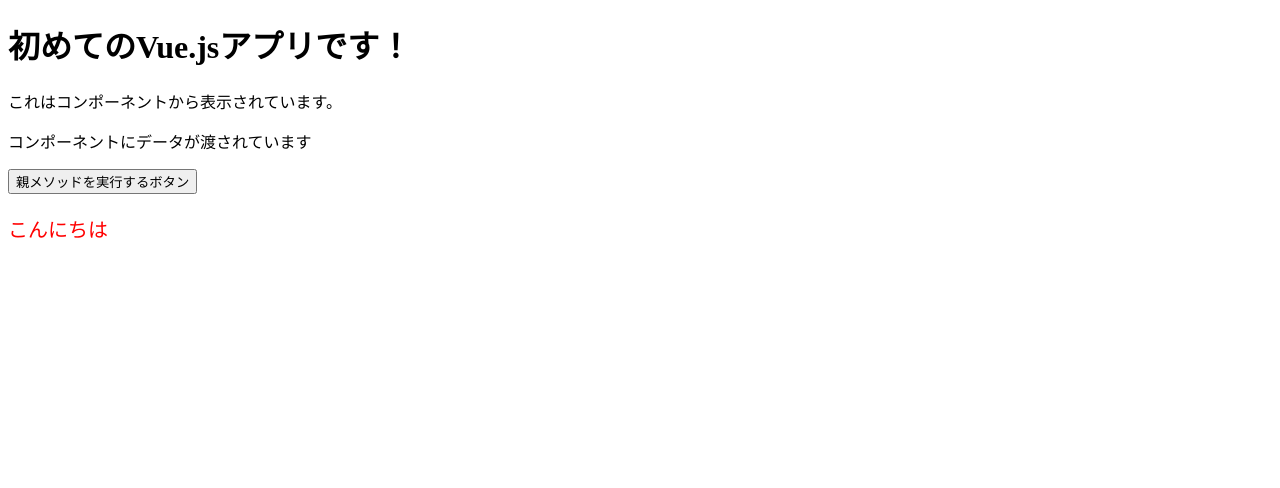
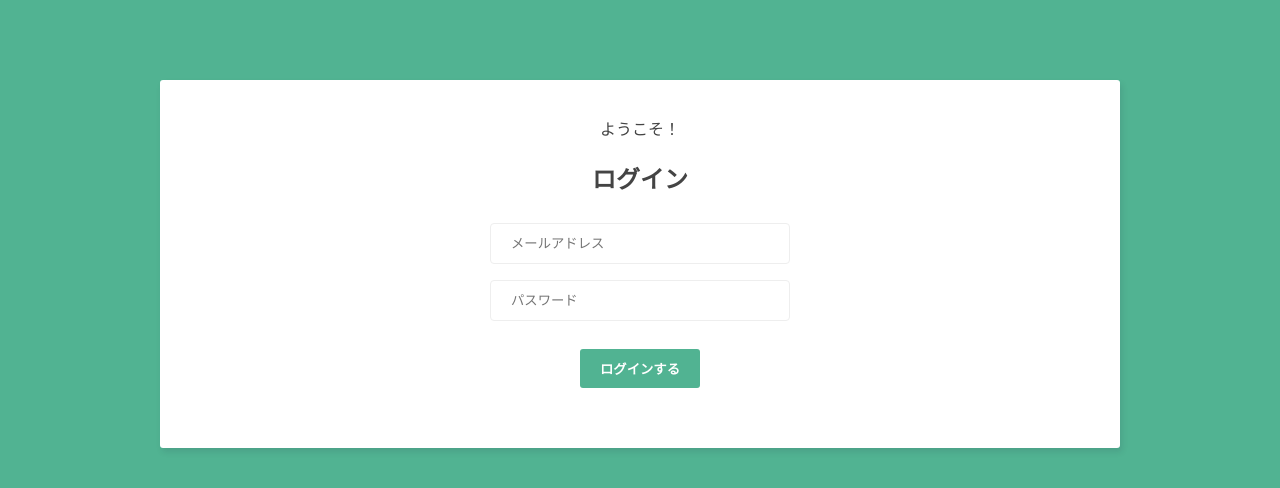
Before and after one commit to mtoyopet/live-chat-vuejs, a Vue app: page / in a window 1280 px wide. Shown: the top 488 px of the page. Built offline with nearby package versions, Linux system fonts and the light colour scheme.

Commit message:
6-4が完成

```diff
--- /dev/null
+++ b/src/components/LoginForm.vue
@@ -0,0 +1,20 @@
+<template>
+  <h2>ログイン</h2>
+  <form>
+    <input type="email" required placeholder="メールアドレス" v-model="email">
+    <input type="password" required placeholder="パスワード" v-model="password">
+    <div class="error">{{ error }}</div>
+    <button>ログインする</button>
+  </form>
+</template>
+
+<script>
+export default {
+  data () {
+    return {
+      email: '',
+      password: ''
+    }
+  }
+}
+</script>
--- a/src/main.js
+++ b/src/main.js
@@ -2,4 +2,6 @@
 import App from './App.vue'
 import router from './router'
 
+import './assets/main.css'
+
 createApp(App).use(router).mount('#app')
--- a/src/views/Welcome.vue
+++ b/src/views/Welcome.vue
@@ -1,45 +1,52 @@
 <template>
-  <div>
-    <h1>{{ title }}</h1>
-    <TestComponent @toggle="test" :isEnabled="isEnabled" message="コンポーネントにデータが渡されています" />
-    <p v-if="isEnabled">こんにちは</p>
+  <div class="container welcome">
+    <p>ようこそ！</p>
+    <!-- ここから追加する -->
+    <LoginForm />
+    <!-- ここまで追加する -->
   </div>
 </template>
 
 <script>
-import TestComponent from '../components/TestComponent.vue'
-
+// ここから追加する
+import LoginForm from '../components/LoginForm.vue'
 export default {
-  components: {
-    TestComponent
-  },
-  data () {
-    return {
-      title: '初めてのVue.jsアプリです！',
-      subtitle: 'ようこそ',
-      isEnabled: true
-    }
-  },
-  computed: {
-    text () {
-      if (this.isEnabled) {
-        return 'こんにちは！'
-      } else {
-        return 'さよなら！'
-      }
-    }
-  },
-  methods: {
-    test () {
-      this.isEnabled = !this.isEnabled
-    }
-  }
+  components: { LoginForm },
 }
+// ここまで追加する
 </script>
 
-<style scoped>
-  p {
-    font-size: 20px;
-    color: red;
+<style>
+  .welcome {
+    text-align: center;
+    padding: 20px 0;
   }
+
+  /* ここから追加 */
+  .welcome form {
+    width: 300px;
+    margin: 20px auto;
+  }
+  .welcome label {
+    display: block;
+    margin: 20px 0 10px;
+  }
+  .welcome input {
+    width: 100%;
+    padding: 12px 20px;
+    margin: 8px auto;
+    border-radius: 4px;
+    border: 1px solid #eee;
+    outline: none;
+    box-sizing: border-box;
+  }
+  .welcome span{
+    font-weight: bold;
+    text-decoration: underline;
+    cursor: pointer;
+  }
+  .welcome button {
+    margin: 20px auto;
+  }
+  /* ここまで追加 */
 </style>
```
